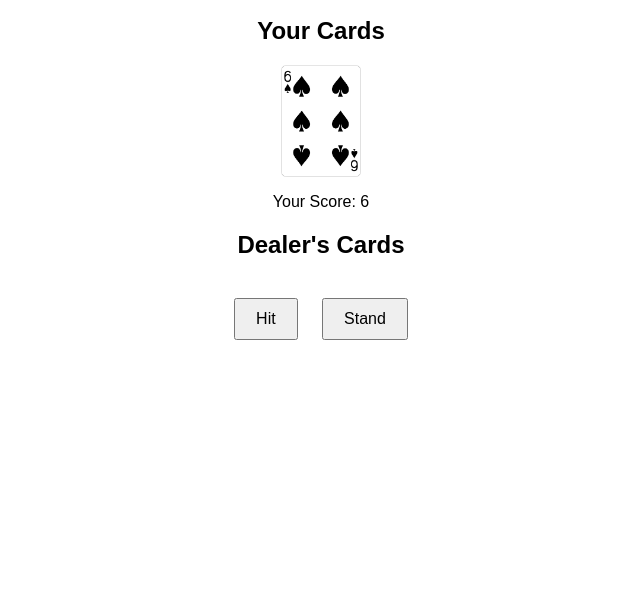
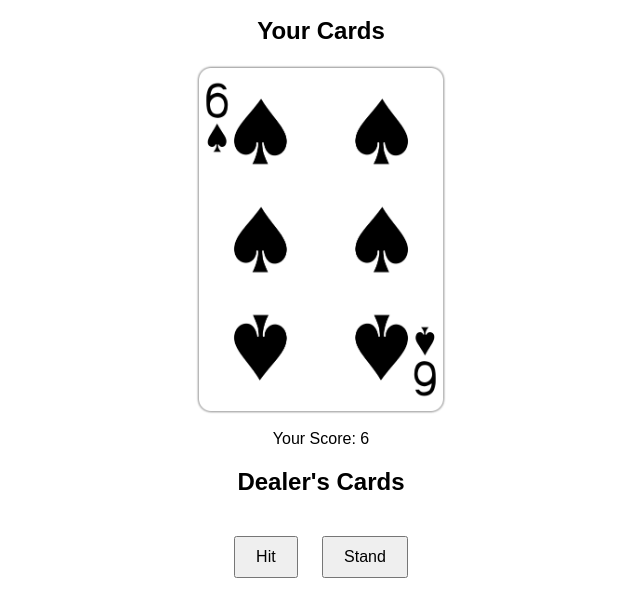
Before and after one commit to oldens/javascript-learning-course, a plain HTML site: page projects/black-jack/index.html in a window 1280 px wide. Both pictures are taken after a click on the button "Hit". Shown: the part 60-676 px from the top of the page, without its empty margins (319-959 px from the left). Drawn offline with Linux system fonts and the light colour scheme.

Commit message:
img witdh

```diff
--- a/projects/black-jack/style.css
+++ b/projects/black-jack/style.css
@@ -21,7 +21,7 @@ h1 {
 }
 
 img {
-    width: 80px;
+    width: 250px;
     height: auto;
 }
 
```
